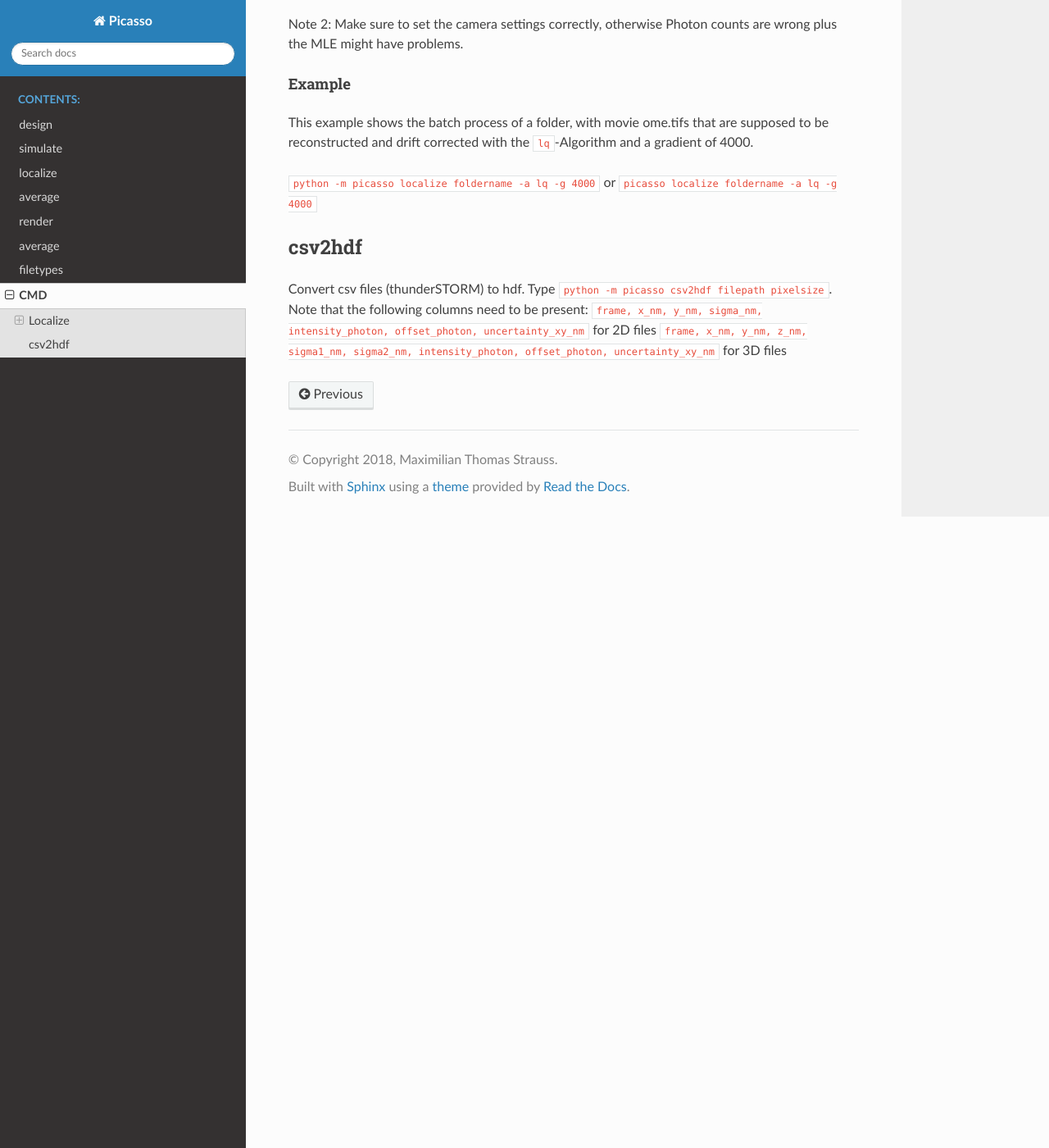
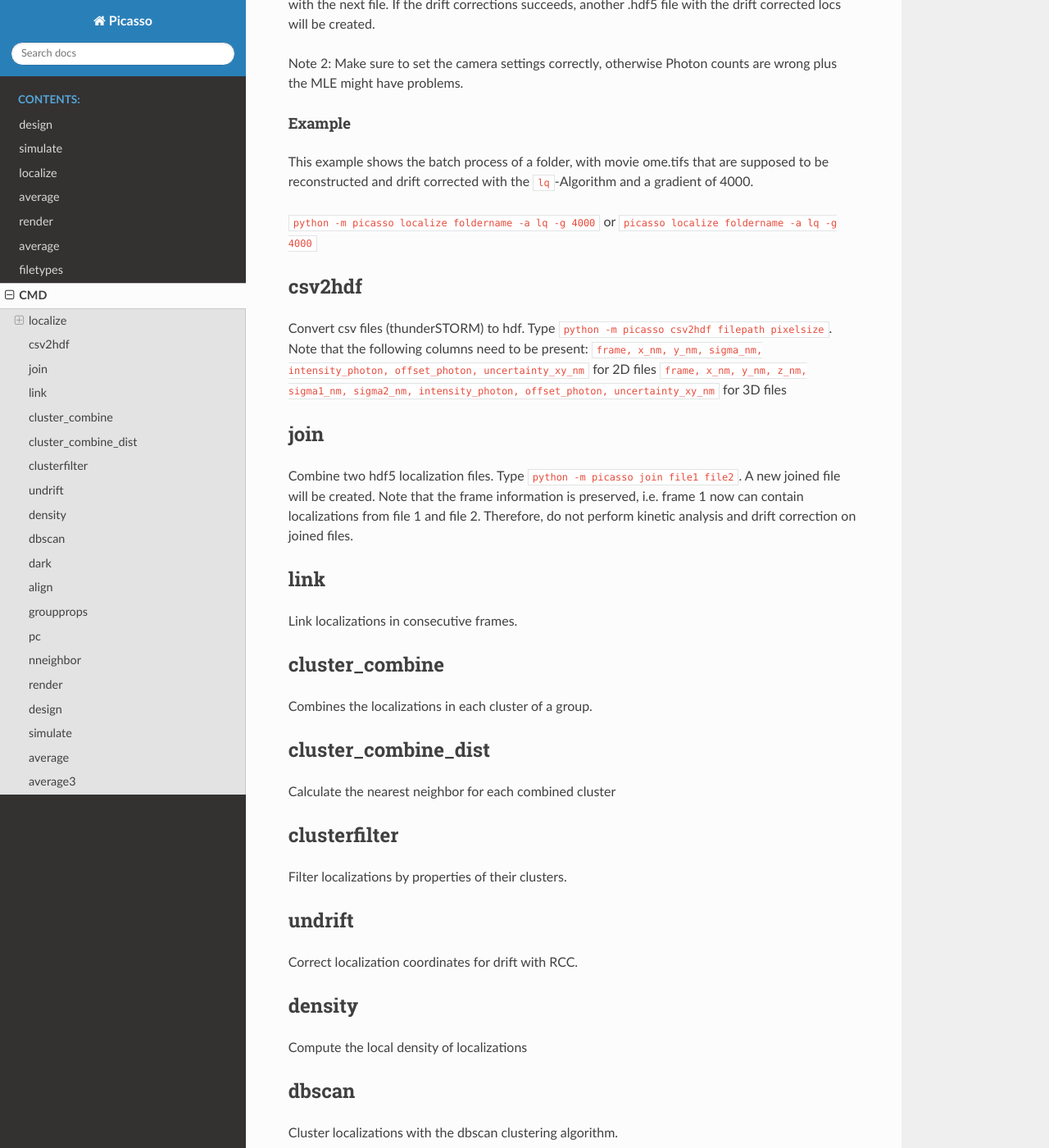
Before and after one commit to jungmannlab/picasso, a Sphinx documentation site: the page built from docs/cmd.rst, in a window 1280 px wide and 1400 px high, scrolled down 1148 px. Shown: the whole window at 82% size. Built offline with Sphinx 7.4.7 and the Read the Docs theme 2.0.0, drawn with Linux system fonts in a browser that asks for light colours; some of the changed text lies outside the part shown.

Commit message:
content for cmd

```diff
--- a/docs/cmd.rst
+++ b/docs/cmd.rst
@@ -5,7 +5,9 @@ CMD
    :scale: 50 %
    :alt: UML Picasso cmd
 
-Localize
+Here is a list of command-line commands that can be used with picasso.
+
+localize
 --------
 It is possible to reconstruct images via command line. Type: ``python -m picasso localize args`` within an environment or ``picasso localize args`` if Picasso is installed.
 
@@ -46,3 +48,76 @@ csv2hdf
 Convert csv files (thunderSTORM) to hdf. Type ``python -m picasso csv2hdf filepath pixelsize``. Note that the following columns need to be present:
 ``frame, x_nm, y_nm, sigma_nm, intensity_photon, offset_photon, uncertainty_xy_nm`` for 2D files
 ``frame, x_nm, y_nm, z_nm, sigma1_nm, sigma2_nm, intensity_photon, offset_photon, uncertainty_xy_nm`` for 3D files
+
+join
+----
+Combine two hdf5 localization files. Type ``python -m picasso join file1 file2``. A new joined file will be created. Note that the frame information is preserved, i.e. frame 1 now can contain localizations from file 1 and file 2. Therefore, do not perform kinetic analysis and drift correction on joined files.
+
+link
+----
+Link localizations in consecutive frames.
+
+cluster_combine
+---------------
+Combines the localizations in each cluster of a group.
+
+cluster_combine_dist
+--------------------
+Calculate the nearest neighbor for each combined cluster
+
+clusterfilter
+-------------
+Filter localizations by properties of their clusters.
+
+undrift
+-------
+Correct localization coordinates for drift with RCC.
+
+density
+-------
+Compute the local density of localizations
+
+dbscan
+------
+Cluster localizations with the dbscan clustering algorithm.
+
+dark
+----
+Compute the dark time for grouped localizations.
+
+align
+-----
+Align one localization file to antoher via RCC.
+Type ``python -m picasso align file1 file2``
+
+groupprops
+----------
+Calculate the properties of localization groups
+
+pc
+--
+Calculate the pair-correlation of localzaitions
+
+nneighbor
+---------
+Calcualte the nearest neighbor within a clustered dataset
+
+render
+------
+Start the render module
+
+design
+------
+Start the design module.
+
+simulate
+--------
+Start the simulation module.
+
+average
+-------
+Start the 2D averaging module
+
+average3
+--------
+Start the 3D averaging module
```
